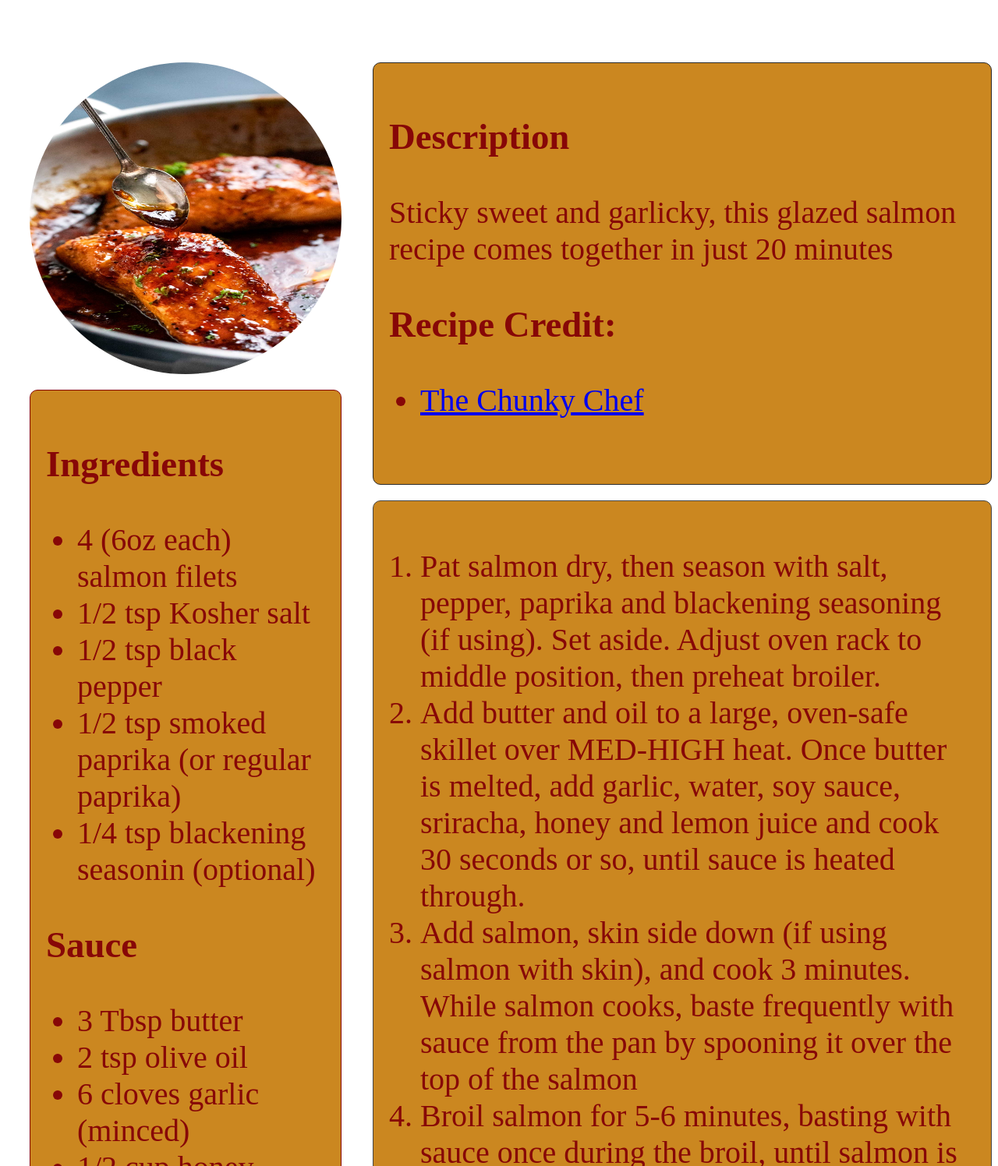
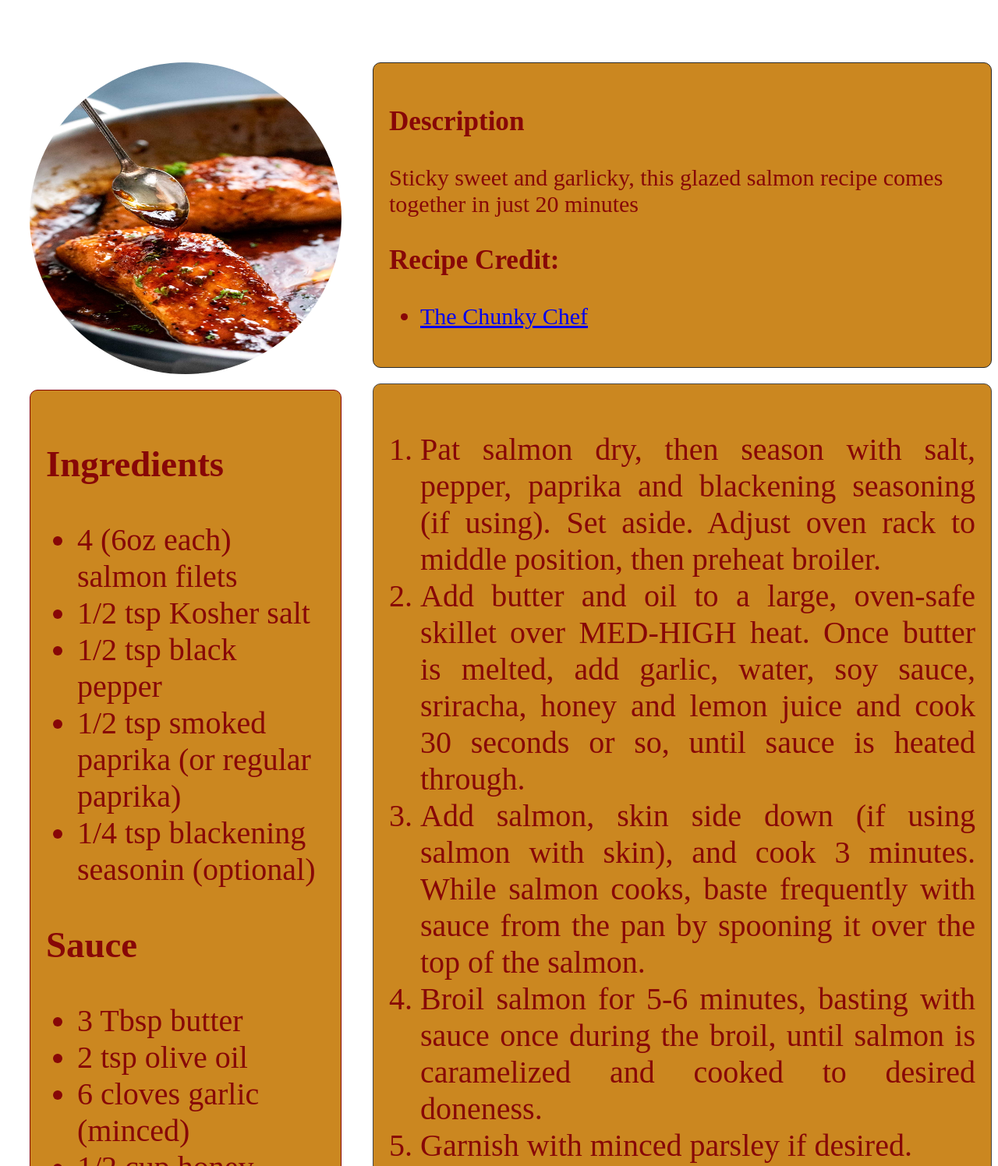
Before and after one commit to Zmokeybones/Recipe-Project, a plain HTML site: page Recipes/hgs.html in a window 1280 px wide. Shown: the part 201-1697 px from the top of the page at 78% size. Drawn offline with Linux system fonts and the light colour scheme; a web font is replaced by a local one.

Commit message:
changed steps conatiner div to fix text overflow

```diff
--- a/Recipes/hgs.html
+++ b/Recipes/hgs.html
@@ -51,27 +51,13 @@
 <ol>
         <li>Pat salmon dry, then season with salt, pepper, paprika and blackening seasoning (if using). Set aside. Adjust oven rack to middle position, then preheat broiler.</li>
         <li>Add butter and oil to a large, oven-safe skillet over MED-HIGH heat. Once butter is melted, add garlic, water, soy sauce, sriracha, honey and lemon juice and cook 30 seconds or so, until sauce is heated through.</li>
-    <li>Add salmon, skin side down (if using salmon with skin), and cook 3 minutes. While salmon cooks, baste frequently with sauce from the pan by spooning it over the top of the salmon</li>
+        <li>Add salmon, skin side down (if using salmon with skin), and cook 3 minutes. While salmon cooks, baste frequently with sauce from the pan by spooning it over the top of the salmon.</li>
         <li>Broil salmon for 5-6 minutes, basting with sauce once during the broil, until salmon is caramelized and cooked to desired doneness.</li>
-    <li>Garnish with minced parsley if desired</li>
+        <li>Garnish with minced parsley if desired.</li>
     </ol>
         </div>
 
         </div>
-
-
-
-
-
-
-
-
-
-
-
-
-
-
     </div>
 </body>
 </html>
--- a/styles.css
+++ b/styles.css
@@ -75,8 +75,7 @@ h1, h2{
     flex-direction: column;
     gap:20px;
     padding-left: 30px;
-    width:420px;
-    height: 1507px;
+
 
 }
 
@@ -96,23 +95,27 @@ h1, h2{
     margin-top:20px;
     border-radius: 10px;
     border:1px solid rgb(71, 71, 71);
-    height: 987px;
+    height: auto;
     font-family: "square+peg";
     background-color: rgb(203, 135, 32);
     padding: 20px;
     font-size: 40px;
+    text-align: justify;
+
+
+
 
 }
 
 .right-top{
     border-radius: 10px;
     border:1px solid rgb(41, 41, 41);
-    height:500px;
+    height:350px;
     background-color: rgb(203, 135, 32);
     text-size-adjust: auto;
     font-family: "square+peg";
     flex-grow: 3;
     padding: 20px;
-    font-size: 40px;
+    font-size: 30px;
 
 }
```
Also changed, not shown: Index.html (+11 -2 lines). Lines whose indentation alone changed are shown as unchanged.
